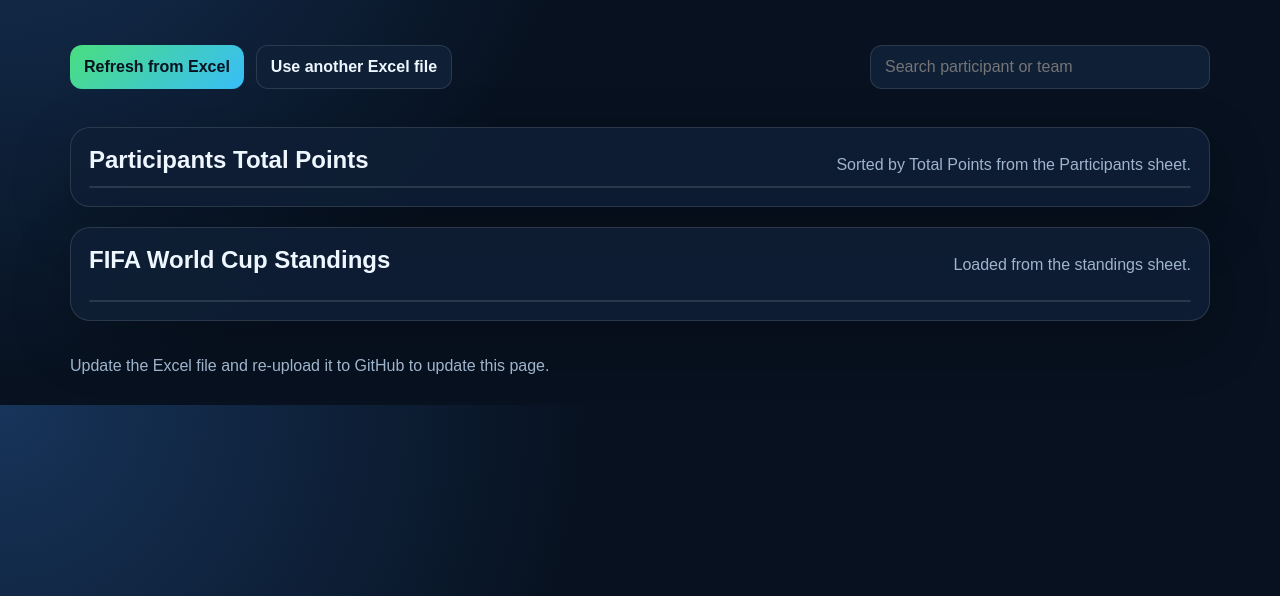
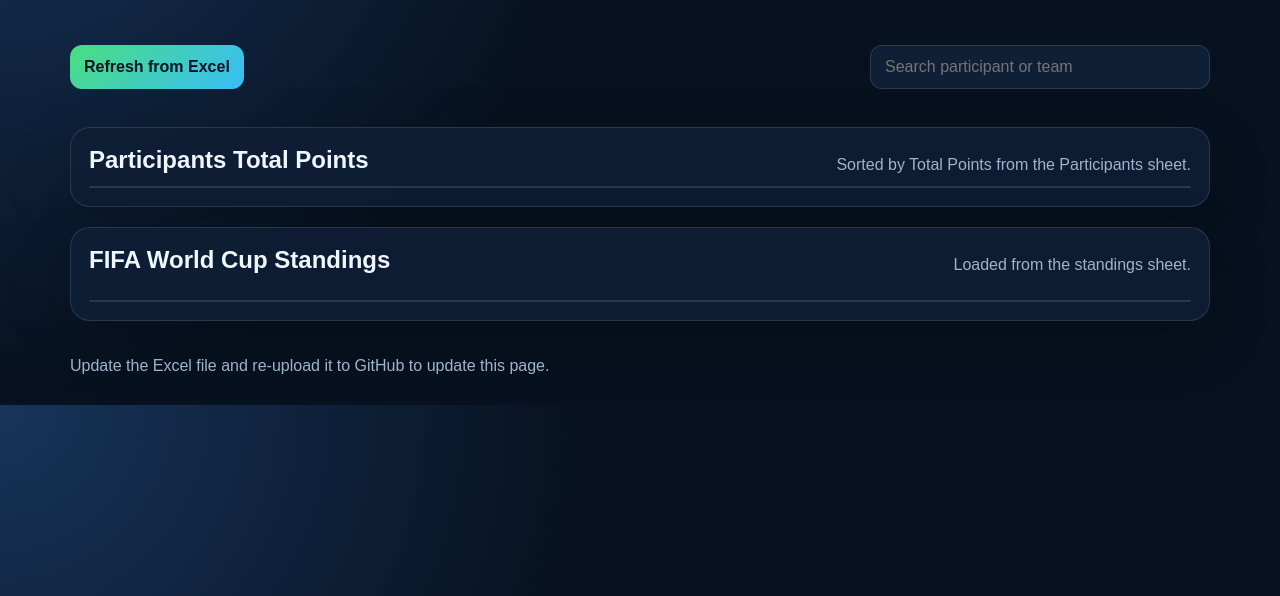
Before and after one commit to vaibhavktiwari260783/FIFAWC2026, a plain HTML site: page index.html in a window 1280 px wide. Shown: the part 204-800 px from the top of the page. Drawn offline with Linux system fonts and the light colour scheme; no server answers.

Commit message:
Update index.html

```diff
--- a/index.html
+++ b/index.html
@@ -23,7 +23,7 @@
   <main>
     <section class="controls">
       <button id="refreshBtn" type="button">Refresh from Excel</button>
-      <label class="file-picker">Use another Excel file
+      <label hidden class="file-picker">Use another Excel file
         <input id="fileInput" type="file" accept=".xlsx,.xls" />
       </label>
       <input id="searchInput" type="search" placeholder="Search participant or team" />
```
